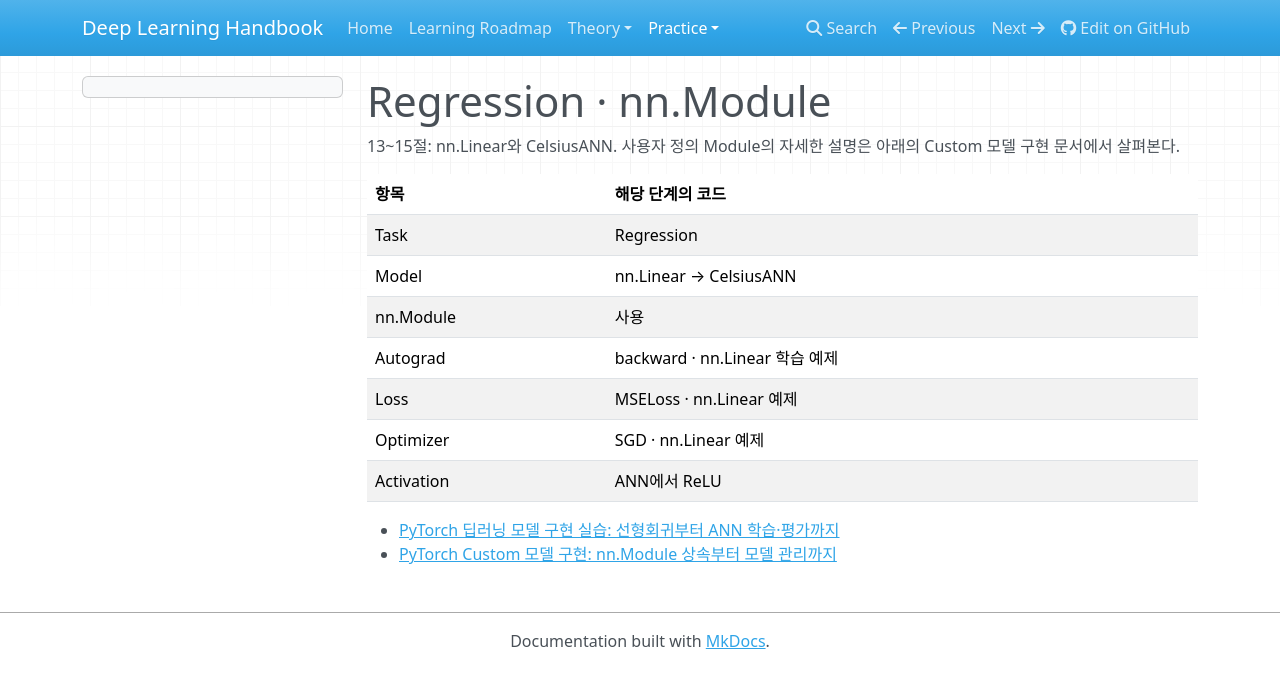
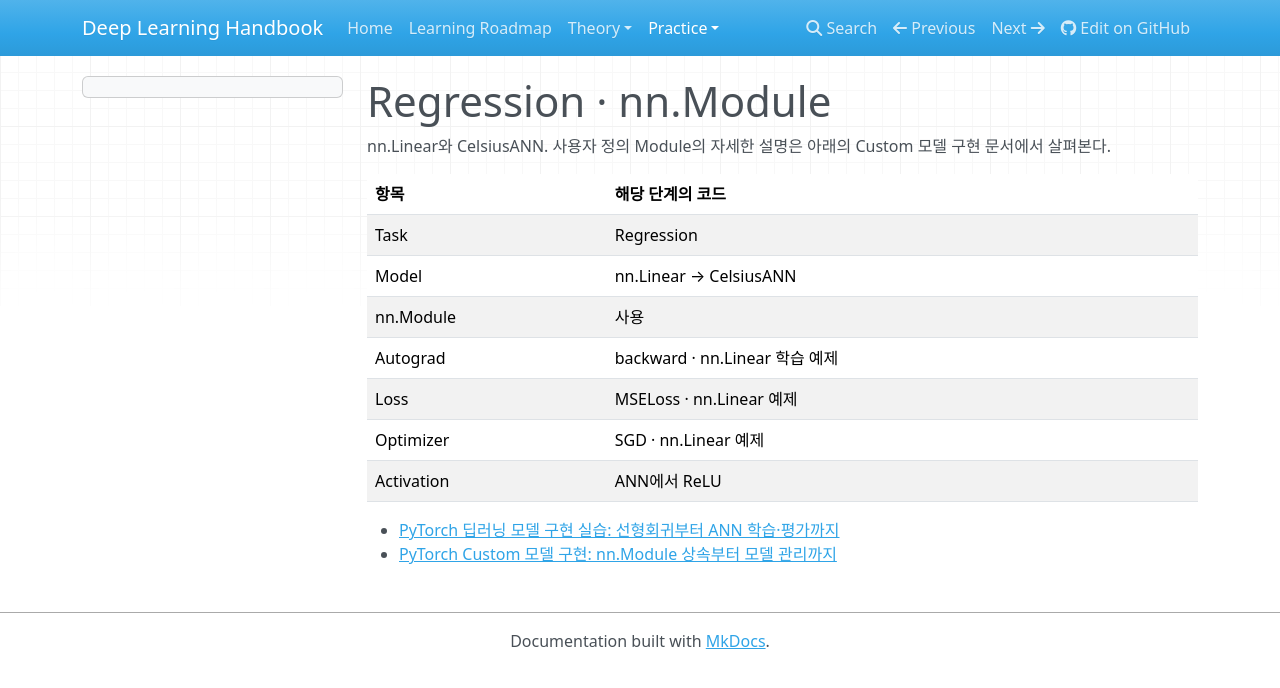
Before and after one commit to minwoo02/deep-learning-handbook, an MkDocs documentation site: the page built from docs/practice/stages/module.md, in a window 1280 px wide. Shown: the top 688 px of the page. Built offline with MkDocs 1.6.1, drawn with Linux system fonts in a browser that asks for light colours; nearby versions of some CDN libraries.

Commit message:
Fix formatting in module.md

```diff
--- a/docs/practice/stages/module.md
+++ b/docs/practice/stages/module.md
@@ -1,6 +1,6 @@
 # Regression · nn.Module
 
-13~15절: nn.Linear와 CelsiusANN. 사용자 정의 Module의 자세한 설명은 아래의 Custom 모델 구현 문서에서 살펴본다.
+nn.Linear와 CelsiusANN. 사용자 정의 Module의 자세한 설명은 아래의 Custom 모델 구현 문서에서 살펴본다.
 
 | 항목 | 해당 단계의 코드 |
 | --- | --- |
```
